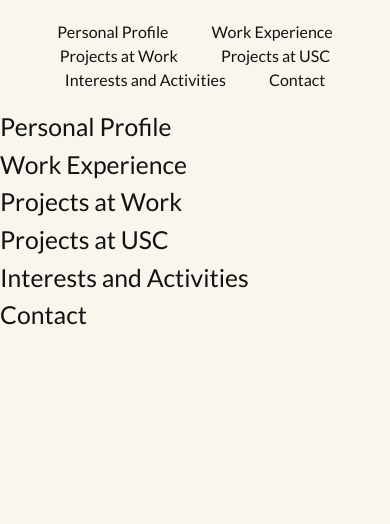
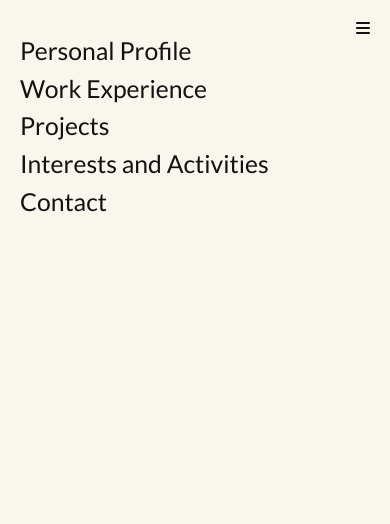
Before and after one commit to marcokleimans/marcokleimans.github.io, a PHP site: page / in a window 390 px wide. Shown: the top 524 px of the page. Run offline with PHP 8.4, Linux system fonts and the light colour scheme; some libraries are stand-ins or nearby versions.

Commit message:
feature: Hamburger Menu for Mobile Devices

```diff
--- a/assets/scripts.js
+++ b/assets/scripts.js
@@ -31,22 +31,34 @@
         // Add 'active' class to the clicked menu item
         $(this).addClass('active');
     });
+/***************
+ HAMBURGER MENU
+******************/
+    // Toggle menu open/close on clicking the bars icon
+    $('.hamburger-toggle').on('click', function() {
+        $('.hamburger-menu-container').toggleClass('open'); // Toggle the 'open' class
+    });
+
+    // Close the menu when a menu item is clicked
+    $('.hamburger-menu a').on('click', function() {
+        $('.hamburger-menu-container').removeClass('open'); // Remove 'open' class to close menu
+    });
 });
-
 //Background rotation
-$(document).ready(function() {
-    var $body = $('body');
-    var classes = ['', 'img_2', 'img_3']; // The classes to cycle through, including no class (empty string).
-    var index = 0;
-
-    setInterval(function() {
-        // Remove any previous class
-        $body.removeClass(classes.join(' '));
-
-        // Add the next class in the cycle
-        $body.addClass(classes[index]);
-
-        // Update index for next cycle
-        index = (index + 1) % classes.length; // Cycle through the classes
-    }, 1500); // 10,000 milliseconds = 10 seconds
-});
+// $(document).ready(function() {
+//     var $body = $('body');
+//     var classes = ['', 'img_2', 'img_3']; // The classes to cycle through, including no class (empty string).
+//     var index = 0;
+//
+//     setInterval(function() {
+//         // Remove any previous class
+//         $body.removeClass(classes.join(' '));
+//
+//         // Add the next class in the cycle
+//         $body.addClass(classes[index]);
+//
+//         // Update index for next cycle
+//         index = (index + 1) % classes.length; // Cycle through the classes
+//     }, 1500); // 10,000 milliseconds = 10 seconds
+// });
+//
--- a/assets/style.css
+++ b/assets/style.css
@@ -4,7 +4,7 @@
 :root {
     --dark: #121212;
     --light: #F9F6EE;
-    --gloom: #9e9e9e;
+    --gloom: #c8c8c8;
     --ocean: #004085;
     --glaciar: #cce5ff;
     --sand: #856404;
@@ -21,11 +21,58 @@
     margin: 0 20px;
     text-decoration: none;
 }
-.hamburger-menu{
+.hamburger-menu, .fa-solid.fa-bars{
     display: none;
 }
+.main-content-wrapper{
+    display: block;
+    max-width: 1240px;
+    margin: 0 auto;
+    padding: 0 20px;
+}
 /*MOBILE*/
-
+@media (max-width: 768px) {
+    .mega-menu{
+        display: none;
+    }
+    .hamburger-menu-container{
+        max-height: 0;
+        overflow: hidden;
+        opacity: 0;
+        visibility: hidden;
+        transition: max-height 0.5s ease, opacity 1s ease, visibility 1s linear 1s;
+    }
+    .hamburger-menu-container.open{
+        max-height: 500px;
+        opacity: 1;
+        visibility: visible;
+        transition: max-height 1s ease, opacity 1s ease, visibility 0s linear 0s;
+    }
+    .hamburger-toggle{
+        text-decoration: none;
+    }
+    .hamburger-menu{
+        display: flex;
+        flex-direction: column;
+        padding: 10px 0;
+    }
+    .hamburger-menu a{
+        text-decoration: none;
+        padding: 5px 20px;
+    }
+    .fa-solid.fa-bars{
+        display: block;
+        position: relative;
+        text-align: right;
+        margin: 20px 20px 0 0;
+    }
+    .dark-theme .hamburger-menu a:hover, .dark-theme .hamburger-menu a:focus{
+        background: var(--sand);
+    }
+    .light-theme .hamburger-menu a:hover, .light-theme .hamburger-menu a:focus{
+        background: var(--glaciar);
+    }
+}
 /*********
 THEME
 **********/
--- a/index.html
+++ b/index.html
@@ -26,18 +26,19 @@
         <div class="mega-menu">
             <a href="#profile">Personal Profile</a>
             <a href="#work">Work Experience</a>
-        <a href="#projects">Projects at Work</a>
-        <a href="#usc">Projects at USC</a>
+            <a href="#projects">Projects</a>
             <a href="#facts">Interests and Activities</a>
             <a href="#contact">Contact</a>
         </div>
+        <a aria-label="open and close hamburger menu" class="hamburger-toggle"><i class="fa-solid fa-bars"></i></a>
+        <div class="hamburger-menu-container">
             <div class="hamburger-menu">
                 <a href="#profile">Personal Profile</a>
                 <a href="#work">Work Experience</a>
-        <a href="#projects">Projects at Work</a>
-        <a href="#usc">Projects at USC</a>
+                <a href="#projects">Projects</a>
                 <a href="#facts">Interests and Activities</a>
                 <a href="#contact">Contact</a>
+            </div>
         </div>
     </div>
 
@@ -50,12 +51,13 @@
     </div>
 
     <!--Main Content-->
+    <div class="main-content-wrapper">
         <h2 id="profile">Personal Profile</h2>
         <h2 id="work">Work Experience</h2>
-<h2 id="projects">Projects at Work</h2>
-<h2 id="usc">Projects at USC</h2>
+        <h2 id="projects">Projects</h2>
         <h2 id="facts">Interests and Activities</h2>
         <h2 id="contact">Contact</h2>
+    </div>
 
 </body>
 </html>
```
Lines whose indentation alone changed are shown as unchanged.
